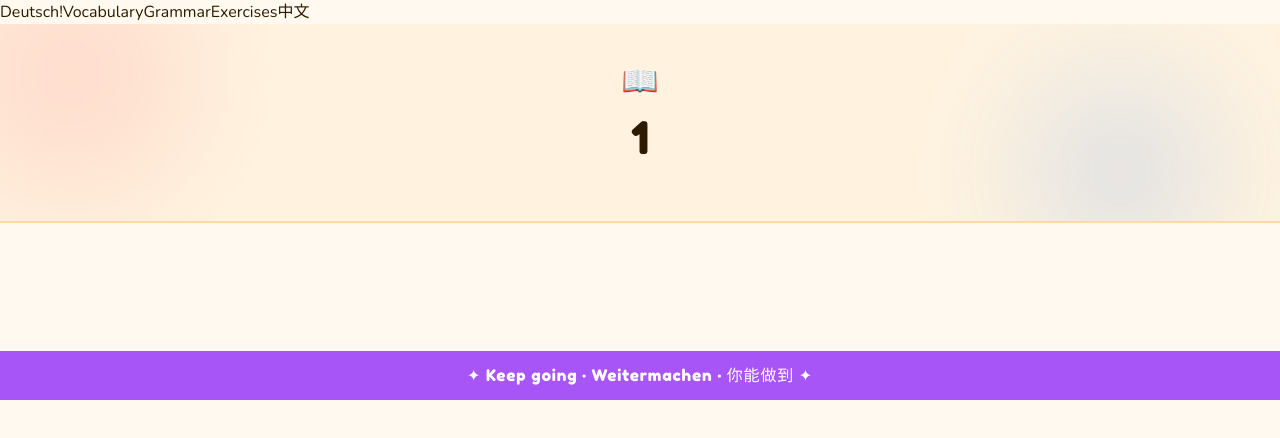
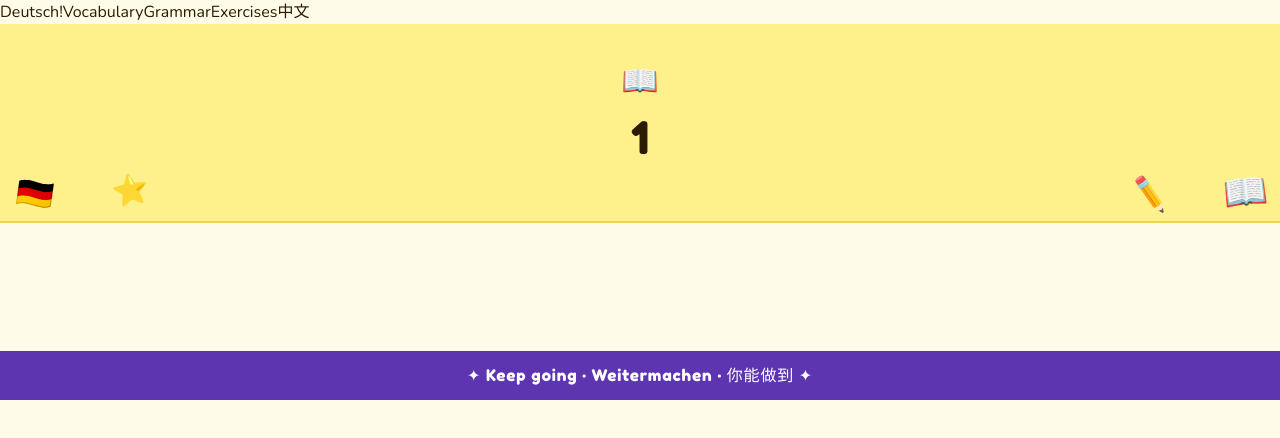
Before and after one commit to Guo-dalu/german-learn, a React (Vite) app: page /german-learn/vocabulary/1 in a window 1280 px wide. Shown: the top 438 px of the page. Built offline with nearby package versions, Linux system fonts and the light colour scheme.

Commit message:
fix: style and tone

```diff
--- a/content/vocabulary/food.json
+++ b/content/vocabulary/food.json
@@ -3,6 +3,7 @@
   "tags": ["A1", "A2", "food"],
   "featured_word": "das Ei",
   "emoji": "🍳",
+  "stickers": ["🥨", "🧀", "🌭", "🥞"],
   "words": [
     { "german": "Wasser",    "article": "das", "gender": "neuter",    "plural": "—",              "en": "water",         "zh": "水",     "level": "A1", "tags": ["drink"],     "example": { "de": "Ich trinke jeden Tag viel Wasser.", "en": "I drink a lot of water every day.", "zh": "我每天喝很多水。" } },
     { "german": "Milch",     "article": "die", "gender": "feminine",  "plural": "—",              "en": "milk",          "zh": "牛奶",   "level": "A1", "tags": ["drink"],     "example": { "de": "Die Milch ist frisch und kalt.", "en": "The milk is fresh and cold.", "zh": "牛奶又新鲜又凉。" } },
--- a/src/components/exercises/FillInBlanks.tsx
+++ b/src/components/exercises/FillInBlanks.tsx
@@ -45,7 +45,7 @@ function FillInItem({ exercise, index }: { exercise: FillInExercise; index: numb
         <div className="font-bold text-base leading-loose text-text">
           {before}
           <input
-            className="inline-block mx-1 w-28 rounded-xl px-3 py-1 font-bold text-base text-center outline-none bg-bg2 text-text font-body"
+            className="inline-block mx-1 w-28 rounded-xl px-3 py-1 font-bold text-base text-center outline-none bg-option-bg text-text font-body"
             style={{ border: `2px solid ${borderColor}` }}
             value={value}
             onChange={e => check(e.target.value)}
--- a/src/components/exercises/Matching.tsx
+++ b/src/components/exercises/Matching.tsx
@@ -51,7 +51,7 @@ export default function Matching({ exercise, lang }: Props) {
     if (isMatchedGerman(german)) return 'var(--accent2-soft)'
     if (wrongPair?.german === german) return 'var(--accent1-soft)'
     if (selectedGerman === german) return 'var(--accent3-soft)'
-    return 'var(--bg2)'
+    return 'var(--option-bg)'
   }
 
   const germanBorder = (german: string) => {
@@ -64,7 +64,7 @@ export default function Matching({ exercise, lang }: Props) {
   const translationBg = (translation: string) => {
     if (isMatchedTranslation(translation)) return 'var(--accent2-soft)'
     if (wrongPair?.translation === translation) return 'var(--accent1-soft)'
-    return 'var(--bg2)'
+    return 'var(--option-bg)'
   }
 
   const translationBorder = (translation: string) => {
--- a/src/constants/index.ts
+++ b/src/constants/index.ts
@@ -12,6 +12,12 @@ export const GENDER_COLOR: Record<string, string> = {
   neuter: 'var(--accent2)',
 }
 
+export const GENDER_CLASS: Record<string, string> = {
+  masculine: 'text-accent5',
+  feminine: 'text-accent1',
+  neuter: 'text-accent2',
+}
+
 export const GENDER_LABEL: Record<string, string> = {
   masculine: 'masc',
   feminine: 'fem',
--- a/src/index.css
+++ b/src/index.css
@@ -2,41 +2,44 @@
 
 /* ── Design tokens ─────────────────────────────────────── */
 :root {
-  --bg: #FFF9F0;
-  --bg2: #FFF3E0;
+  --bg: #FEFCE8;
+  --bg2: #FEF08A;
   --card: #FFFFFF;
   --text: #2D1B00;
-  --text2: #6B4C2A;
-  --border: #FFD8A8;
-  --shadow: rgba(255, 160, 50, 0.2);
-  --accent1: #FF6B6B;
-  --accent2: #4ECDC4;
-  --accent3: #FFE66D;
-  --accent4: #A855F7;
-  --accent5: #3B82F6;
-  --tag-bg: #FFE8CC;
-  --tag-text: #C05621;
-  --accent1-soft: rgba(255, 107, 107, 0.18);
-  --accent2-soft: rgba(78, 205, 196, 0.18);
+  --text2: #6B4526;
+  --border: #EDD75A;
+  --shadow: rgba(200, 120, 30, 0.18);
+  --accent1: #FF5252;
+  --accent2: #00BCD4;
+  --accent3: #FF9800;
+  --accent4: #5E35B1;
+  --accent5: #2196F3;
+  --tag-bg: #FFE4B2;
+  --tag-text: #BF6000;
+  --accent1-soft: rgba(255, 82, 82, 0.15);
+  --accent2-soft: rgba(0, 188, 212, 0.15);
+  --accent3-soft: rgba(255, 152, 0, 0.15);
+  --option-bg: #FEF9D4;
   --noun-badge-bg: #FFE0E0;
-  --verb-badge-bg: #E0FBF8;
-  --verb-badge-text: #0E9488;
-  --adj-badge-bg: #E0EEFF;
-  --adj-badge-text: #2563EB;
+  --verb-badge-bg: #E0F7FA;
+  --verb-badge-text: #006064;
+  --adj-badge-bg: #E3F2FD;
+  --adj-badge-text: #1565C0;
 }
 
 [data-theme="dark"] {
-  --bg: #1A1025;
-  --bg2: #231535;
-  --card: #2D1B45;
-  --text: #F5EEFF;
-  --text2: #C4A8E8;
-  --border: #4A2D7A;
-  --shadow: rgba(168, 85, 247, 0.2);
-  --accent4: #C084FC;
+  --bg: #12111E;
+  --bg2: #1C1A2E;
+  --card: #242240;
+  --text: #F0EEFF;
+  --text2: #A89CC8;
+  --border: #3E3568;
+  --shadow: rgba(130, 80, 247, 0.2);
+  --accent4: #9575CD;
   --accent5: #60A5FA;
-  --tag-bg: #3B1F6B;
-  --tag-text: #C084FC;
+  --tag-bg: #2D2560;
+  --tag-text: #A78BFA;
+  --option-bg: #2A2640;
 }
 
 /* ── Tailwind theme mapping ────────────────────────────── */
@@ -54,8 +57,10 @@
   --color-accent5:  var(--accent5);
   --color-tag-bg:        var(--tag-bg);
   --color-tag-text:      var(--tag-text);
+  --color-option-bg:     var(--option-bg);
   --color-accent1-soft:  var(--accent1-soft);
   --color-accent2-soft:  var(--accent2-soft);
+  --color-accent3-soft:  var(--accent3-soft);
   --color-noun-badge-bg: var(--noun-badge-bg);
   --color-verb-badge-bg: var(--verb-badge-bg);
   --color-verb-badge-text: var(--verb-badge-text);
@@ -116,14 +121,6 @@ h1, h2, h3 { font-family: 'Fredoka One', cursive; }
 
 /* ── Utilities ─────────────────────────────────────────── */
 @layer utilities {
-  .blob {
-    position: absolute;
-    border-radius: 50%;
-    filter: blur(60px);
-    opacity: 0.15;
-    pointer-events: none;
-  }
-
   .float       { animation: float 3s ease-in-out infinite; }
   .float-delay { animation: float 3s ease-in-out infinite 1s; }
 }
--- a/src/pages/VocabularyPage.tsx
+++ b/src/pages/VocabularyPage.tsx
@@ -8,7 +8,7 @@ import Tag from '../components/Tag'
 import FillInBlanks from '../components/exercises/FillInBlanks'
 import Matching from '../components/exercises/Matching'
 import MultipleChoice from '../components/exercises/MultipleChoice'
-import { GENDER_COLOR } from '../constants'
+import { GENDER_CLASS } from '../constants'
 import type { ContentFile, Dialogue, FillInExercise, Lang, MatchingExercise, MultipleChoiceExercise, Phrase, Word } from '../types/content'
 import { parseFrontmatter } from '../utils/content'
 
@@ -30,7 +30,7 @@ function highlightLine(text: string, highlightedWords: string[], words: Word[])
     const gender = wordMap[part.toLowerCase()]
     if (gender) {
       return (
-        <span key={i} style={{ color: GENDER_COLOR[gender] }} className='font-black'>
+        <span key={i} className={`font-black ${GENDER_CLASS[gender] ?? 'text-text'}`}>
           {part}
         </span>
       )
@@ -46,7 +46,7 @@ function DialogueSection({ dialogue, words, lang }: { dialogue: Dialogue; words:
       <div className='space-y-2'>
         {dialogue.lines.map((line, i) => (
           <div key={i} className='flex gap-3'>
-            <span className='font-display text-accent3 text-sm w-20 shrink-0'>{line.speaker}</span>
+            <span className='font-display text-accent4 text-sm w-20 shrink-0'>{line.speaker}</span>
             <span className='text-sm font-semibold text-text leading-relaxed'>{highlightLine(line.text, dialogue.highlighted_words, words)}</span>
           </div>
         ))}
@@ -96,13 +96,22 @@ export default function VocabularyPage() {
   const multiChoices = exercises.filter((e): e is MultipleChoiceExercise => e.type === 'multiple-choice')
 
   const emoji = content?.emoji ?? '📖'
+  const stickers = content?.stickers ?? ['🇩🇪', '⭐', '✏️', '📖']
+
+  const stickerPositions = [
+    'absolute bottom-2 left-4 text-3xl rotate-8',
+    'absolute bottom-3 left-28 text-3xl -rotate-10',
+    'absolute bottom-2 right-28 text-3xl rotate-10',
+    'absolute bottom-2 right-3 text-4xl -rotate-6',
+  ]
 
   return (
     <div className='bg-bg min-h-screen'>
       {/* 1. Header */}
       <div className='relative overflow-hidden bg-bg2 border-b-2 border-border px-4 py-[clamp(28px,5vw,48px)]'>
-        <div className='blob bg-accent1 w-65 h-65 -top-20 -left-15' />
-        <div className='blob bg-accent5 w-50 h-50 -bottom-12.5 right-15' />
+        {stickers.slice(0, 4).map((s, i) => (
+          <span key={i} className={`${stickerPositions[i]} select-none pointer-events-none`}>{s}</span>
+        ))}
         <div className='max-w-2xl mx-auto text-center relative z-10'>
           <div className='float-delay inline-block mb-2 text-3xl'>{emoji}</div>
           <h1 className='font-display text-text text-[clamp(1.8rem,6vw,2.8rem)] leading-none'>{title || topic}</h1>
@@ -127,7 +136,7 @@ export default function VocabularyPage() {
                 {words.map((word) => (
                   <div key={word.german} className='flex flex-col py-2 px-2 border-b border-dashed border-border'>
                     <div className='flex items-center gap-2'>
-                      <span className='font-display text-base leading-none' style={{ color: GENDER_COLOR[word.gender] ?? 'var(--text)' }}>
+                      <span className={`font-display text-base leading-none ${GENDER_CLASS[word.gender] ?? 'text-text'}`}>
                         {word.article} {word.german}
                       </span>
                       {word.level && (
--- a/src/types/content.ts
+++ b/src/types/content.ts
@@ -61,6 +61,7 @@ export interface ContentFile {
   tags: string[]
   featured_word?: string
   emoji?: string
+  stickers?: string[]
   words?: Word[]
   dialogues?: Dialogue[]
   phrasebook?: Phrase[]
```
Also changed, not shown: src/components/exercises/MultipleChoice.tsx (+4 -4 lines), 1 other file (tests, documents, lock files or other folders).
